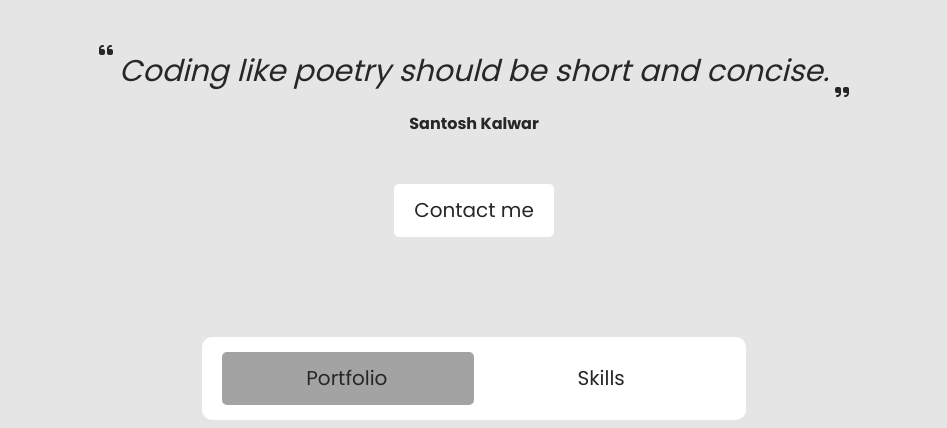
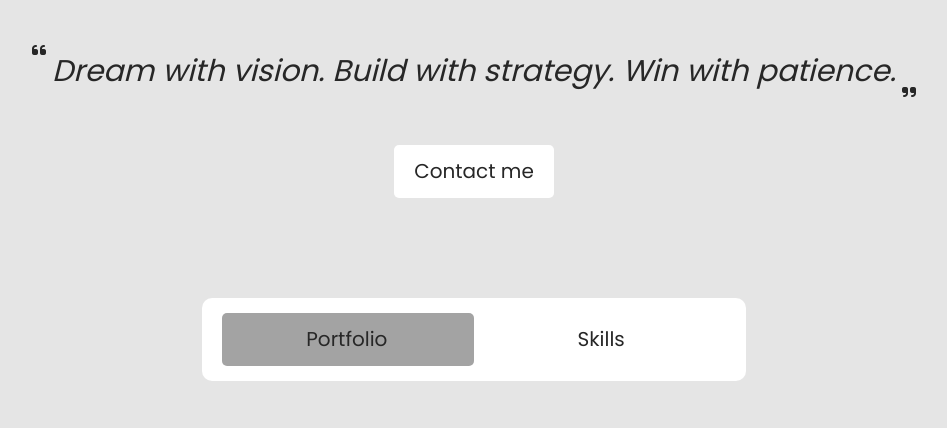
Before and after one commit to Ayoubrabiae/rabiyaAyoub, a plain HTML site: page index.html in a window 1280 px wide. Shown: the part 342-770 px from the top of the page, without its empty margins (166-1113 px from the left). Drawn offline with nearby package versions, Linux system fonts and the light colour scheme.

Commit message:
Update index.html

```diff
--- a/index.html
+++ b/index.html
@@ -40,10 +40,10 @@
     <section class="profile-quote">
       <span class="quote">
         <i class="fa-solid fa-quote-left"></i>
-        Coding like poetry should be short and concise.
+        Dream with vision. Build with strategy. Win with patience.
         <i class="fa-solid fa-quote-right"></i>
       </span>
-      <span class="q-say">Santosh Kalwar</span>
+      <!--<span class="q-say">Santosh Kalwar</span>-->
     </section>
     <section class="profile-btns">
       <!-- <a href="#" class="cv">Download CV <i class="fa-solid fa-download"></i></a> -->
```
